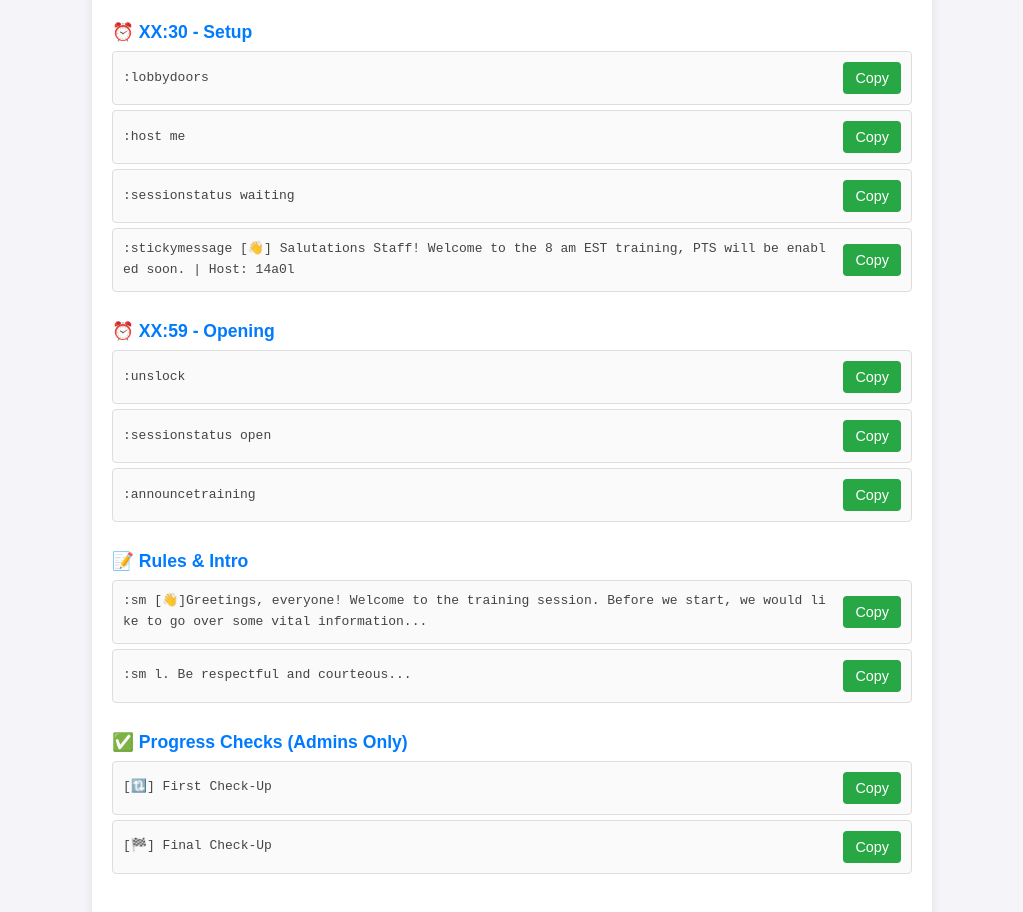
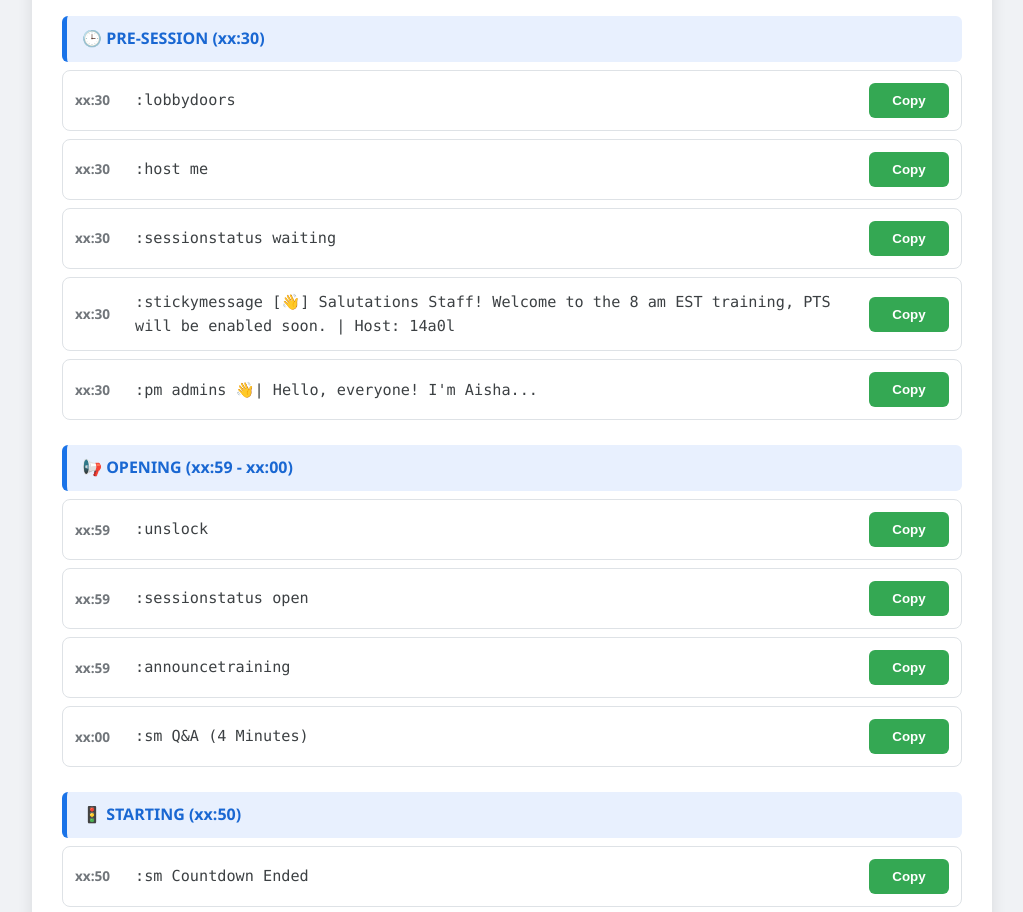
Before and after one commit to aishaalk1847-spec/training-host-guides, a plain HTML site: page index.html in a window 1280 px wide. Shown: the part 136-1048 px from the top of the page, without its empty margins (128-1151 px from the left). Drawn offline with Linux system fonts and the light colour scheme.

Commit message:
Revise index.html for UI enhancements and command updates
Updated styles and command text for improved UI and clarity.

```diff
--- a/index.html
+++ b/index.html
@@ -5,88 +5,76 @@
     <meta name="viewport" content="width=device-width, initial-scale=1.0">
     <title>Training Session Host Script</title>
     <style>
-        body { font-family: sans-serif; background-color: #f4f4f9; padding: 20px; line-height: 1.6; }
-        .container { max-width: 800px; margin: auto; background: white; padding: 20px; border-radius: 8px; box-shadow: 0 2px 10px rgba(0,0,0,0.1); }
-        h1 { color: #333; text-align: center; border-bottom: 2px solid #eee; padding-bottom: 10px; }
-        .section { margin-bottom: 25px; }
-        .time-header { font-weight: bold; color: #007bff; font-size: 1.1em; margin-top: 15px; display: block; }
-        .command-row { display: flex; align-items: center; justify-content: space-between; background: #fafafa; padding: 10px; margin: 5px 0; border: 1px solid #ddd; border-radius: 4px; }
-        .command-text { font-family: monospace; color: #444; flex-grow: 1; margin-right: 10px; word-break: break-all; }
-        button { background: #28a745; color: white; border: none; padding: 8px 12px; border-radius: 4px; cursor: pointer; font-size: 0.9em; white-space: nowrap; }
-        button:hover { background: #218838; }
-        button:active { background: #1e7e34; }
+        body { font-family: 'Segoe UI', Tahoma, Geneva, Verdana, sans-serif; background-color: #f0f2f5; padding: 20px; line-height: 1.6; }
+        .container { max-width: 900px; margin: auto; background: white; padding: 30px; border-radius: 12px; box-shadow: 0 4px 15px rgba(0,0,0,0.1); }
+        h1 { color: #1a73e8; text-align: center; border-bottom: 3px solid #1a73e8; padding-bottom: 15px; margin-top: 0; }
+        .section-title { background: #e8f0fe; color: #1967d2; padding: 10px 15px; border-radius: 6px; font-weight: bold; margin-top: 25px; display: block; border-left: 5px solid #1a73e8; }
+        .command-row { display: flex; align-items: center; justify-content: space-between; background: #ffffff; padding: 12px; margin: 8px 0; border: 1px solid #dee2e6; border-radius: 8px; transition: 0.2s; }
+        .command-row:hover { border-color: #1a73e8; background: #f8fbff; }
+        .command-text { font-family: 'Consolas', monospace; color: #3c4043; flex-grow: 1; margin-right: 15px; font-size: 0.95em; }
+        .time-label { font-size: 0.85em; color: #70757a; font-weight: bold; margin-right: 10px; min-width: 50px; }
+        button { background: #34a853; color: white; border: none; padding: 10px 18px; border-radius: 6px; cursor: pointer; font-weight: 600; transition: 0.3s; min-width: 80px;}
+        button:hover { background: #2d8e47; transform: translateY(-1px); }
+        button:active { transform: translateY(0); }
     </style>
 </head>
 <body>
 
 <div class="container">
-    <h1>Training Session Script</h1>
+    <h1>Host Command Panel</h1>
 
-    <div class="section">
-        <span class="time-header">⏰ XX:30 - Setup</span>
-        <div class="command-row">
-            <span class="command-text">:lobbydoors</span>
-            <button onclick="copyToClipboard(':lobbydoors')">Copy</button>
-        </div>
-        <div class="command-row">
-            <span class="command-text">:host me</span>
-            <button onclick="copyToClipboard(':host me')">Copy</button>
-        </div>
-        <div class="command-row">
-            <span class="command-text">:sessionstatus waiting</span>
-            <button onclick="copyToClipboard(':sessionstatus waiting')">Copy</button>
-        </div>
-        <div class="command-row">
-            <span class="command-text">:stickymessage [👋] Salutations Staff! Welcome to the 8 am EST training, PTS will be enabled soon. | Host: 14a0l</span>
-            <button onclick="copyToClipboard(':stickymessage [👋] Salutations Staff! Welcome to the 8 am EST training, PTS will be enabled soon. | Host: 14a0l')">Copy</button>
-        </div>
-    </div>
+    <span class="section-title">🕒 PRE-SESSION (xx:30)</span>
+    <div class="command-row"><span class="time-label">xx:30</span><span class="command-text">:lobbydoors</span><button onclick="copyText(':lobbydoors')">Copy</button></div>
+    <div class="command-row"><span class="time-label">xx:30</span><span class="command-text">:host me</span><button onclick="copyText(':host me')">Copy</button></div>
+    <div class="command-row"><span class="time-label">xx:30</span><span class="command-text">:sessionstatus waiting</span><button onclick="copyText(':sessionstatus waiting')">Copy</button></div>
+    <div class="command-row"><span class="time-label">xx:30</span><span class="command-text">:stickymessage [👋] Salutations Staff! Welcome to the 8 am EST training, PTS will be enabled soon. | Host: 14a0l</span><button onclick="copyText(':stickymessage [👋] Salutations Staff! Welcome to the 8 am EST training, PTS will be enabled soon. | Host: 14a0l')">Copy</button></div>
+    <div class="command-row"><span class="time-label">xx:30</span><span class="command-text">:pm admins 👋| Hello, everyone! I'm Aisha...</span><button onclick="copyText(':pm admins 👋| Hello, everyone! I\'m Aisha I will be your host for todays session 12 am EST, please head to staff room and wait to get logged!')">Copy</button></div>
 
-    <div class="section">
-        <span class="time-header">⏰ XX:59 - Opening</span>
-        <div class="command-row">
-            <span class="command-text">:unslock</span>
-            <button onclick="copyToClipboard(':unslock')">Copy</button>
-        </div>
-        <div class="command-row">
-            <span class="command-text">:sessionstatus open</span>
-            <button onclick="copyToClipboard(':sessionstatus open')">Copy</button>
-        </div>
-        <div class="command-row">
-            <span class="command-text">:announcetraining</span>
-            <button onclick="copyToClipboard(':announcetraining')">Copy</button>
-        </div>
-    </div>
+    <span class="section-title">📢 OPENING (xx:59 - xx:00)</span>
+    <div class="command-row"><span class="time-label">xx:59</span><span class="command-text">:unslock</span><button onclick="copyText(':unslock')">Copy</button></div>
+    <div class="command-row"><span class="time-label">xx:59</span><span class="command-text">:sessionstatus open</span><button onclick="copyText(':sessionstatus open')">Copy</button></div>
+    <div class="command-row"><span class="time-label">xx:59</span><span class="command-text">:announcetraining</span><button onclick="copyText(':announcetraining')">Copy</button></div>
+    <div class="command-row"><span class="time-label">xx:00</span><span class="command-text">:sm Q&A (4 Minutes)</span><button onclick="copyText(':sm Welcome to the 8am EST training session! You will be given 4 minutes to ask any questions you might have. State \"!pts\" in the chat and a member of our staff will approach you to assist you.')">Copy</button></div>
 
-    <div class="section">
-        <span class="time-header">📝 Rules & Intro</span>
-        <div class="command-row">
-            <span class="command-text">:sm [👋]Greetings, everyone! Welcome to the training session. Before we start, we would like to go over some vital information...</span>
-            <button onclick="copyToClipboard(':sm [👋]Greetings, everyone! Welcome to the training session. Before we start, we would like to go over some vital information that will help you during this session.')">Copy</button>
-        </div>
-        <div class="command-row">
-            <span class="command-text">:sm l. Be respectful and courteous...</span>
-            <button onclick="copyToClipboard(':sm l. Be respectful and courteous towards your trainers and assistants, as they are taking valuable time out of their day to train you.')">Copy</button>
-        </div>
-        </div>
+    <span class="section-title">🚦 STARTING (xx:50)</span>
+    <div class="command-row"><span class="time-label">xx:50</span><span class="command-text">:sm Countdown Ended</span><button onclick="copyText(':sm The countdown has now ended. Trainees, please remain on the white lines. Trainers, please make your way back to the stage to commence the session.')">Copy</button></div>
+    <div class="command-row"><span class="time-label">xx:50</span><span class="command-text">:slock</span><button onclick="copyText(':slock')">Copy</button></div>
+    <div class="command-row"><span class="time-label">xx:50</span><span class="command-text">:sessionstatus started</span><button onclick="copyText(':sessionstatus started')">Copy</button></div>
 
-    <div class="section">
-        <span class="time-header">✅ Progress Checks (Admins Only)</span>
-        <div class="command-row">
-            <span class="command-text">[🔃] First Check-Up</span>
-            <button onclick="copyToClipboard(':pm admins [🔃] First Check-Up! You should be nearing the end of your trivia stage by now. Keep up the great energy you’re all doing amazing so far!')">Copy</button>
-        </div>
-        <div class="command-row">
-            <span class="command-text">[🏁] Final Check-Up</span>
-            <button onclick="copyToClipboard(':pm admins [🏁] Final Check-Up! Demo session should be close to finishing! You’ve all done an incredible job today. Where should we take our group photo? Stage, trivia room, demo room.')">Copy</button>
-        </div>
-    </div>
+    <span class="section-title">📜 RULES</span>
+    <div class="command-row"><span class="command-text">:sm Introduction</span><button onclick="copyText(':sm [👋]Greetings, everyone! Welcome to the training session. Before we start, we would like to go over some vital information that will help you during this session.')">Copy</button></div>
+    <div class="command-row"><span class="command-text">:sm Rule I</span><button onclick="copyText(':sm l. Be respectful and courteous towards your trainers and assistants, as they are taking valuable time out of their day to train you.')">Copy</button></div>
+    <div class="command-row"><span class="command-text">:sm Rule II</span><button onclick="copyText(':sm ll. Please alert your trainer before going AFK. Failure to do so will result in a dismissal from this session.')">Copy</button></div>
+    <div class="command-row"><span class="command-text">:sm Rule III</span><button onclick="copyText(':sm lll. Trolling within our training sessions is not allowed, doing so will have you dismissed.')">Copy</button></div>
+    <div class="command-row"><span class="command-text">:sm Rule IV</span><button onclick="copyText(':sm lV. Please avoid discussing the answers with others during the trivia. If caught, it could result in dismissal.')">Copy</button></div>
+    <div class="command-row"><span class="command-text">:sm Procedures</span><button onclick="copyText(':sm [📝]Our procedures guide can be found in our communications server, it can be opened at any time during this training. It is advised for you to review them before performing them on clients.')">Copy</button></div>
+    <div class="command-row"><span class="command-text">:sm Grammar</span><button onclick="copyText(':sm [📋]Grammar is not required at the dentist. However, it is recommended that you use it if you\'d like to become an MR+.')">Copy</button></div>
+    <div class="command-row"><span class="command-text">:sm Transition</span><button onclick="copyText(':sm [🏁]We have now finished going over the rules. Please ensure you are following them. Trainers, you may head to your groups. Trainees, please be patient while you are teleported to your groups.')">Copy</button></div>
+
+    <span class="section-title">🛡️ ADMIN MANAGEMENT</span>
+    <div class="command-row"><span class="command-text">:pm admins Stations</span><button onclick="copyText(':pm admins Please proceed to your stations.')">Copy</button></div>
+    <div class="command-row"><span class="command-text">:pm admins Host Intro</span><button onclick="copyText(':pm admins 💬| Hello everyone! I’m your host, Steve! I’ll be sending a total of three check-ups throughout today’s training session. Stay focused, do your best, and good luck to all and have a good session!')">Copy</button></div>
+    <div class="command-row"><span class="command-text">:pm admins Check-Up 1</span><button onclick="copyText(':pm admins [🔃] First Check-Up! You should be nearing the end of your trivia stage by now. Keep up the great energy you’re all doing amazing so far!')">Copy</button></div>
+    <div class="command-row"><span class="command-text">:pm admins Check-Up 2</span><button onclick="copyText(':pm admins [🧩] Second Check-Up! You should now be at the demonstration/roleplay stage by now. Everything’s coming together wonderfully keep showing that teamwork and professionalism!')">Copy</button></div>
+    <div class="command-row"><span class="command-text">:pm admins Check-Up 3</span><button onclick="copyText(':pm admins [🏁] Final Check-Up! Demo session should be close to finishing! You’ve all done an incredible job today. Where should we take our group photo? Stage, trivia room, demo room.')">Copy</button></div>
+
+    <span class="section-title">🏁 FINISH</span>
+    <div class="command-row"><span class="command-text">:sessionstatus remove</span><button onclick="copyText(':sessionstatus remove')">Copy</button></div>
 </div>
 
 <script>
-    function copyToClipboard(text) {
+    function copyText(text) {
         navigator.clipboard.writeText(text).then(() => {
-            alert("Copied to clipboard!");
+            const btn = event.target;
+            const originalText = btn.innerText;
+            btn.innerText = "COPIED!";
+            btn.style.background = "#1a73e8";
+            setTimeout(() => {
+                btn.innerText = originalText;
+                btn.style.background = "#34a853";
+            }, 1500);
+        }).catch(err => {
+            alert('Failed to copy: ', err);
         });
     }
 </script>
```
